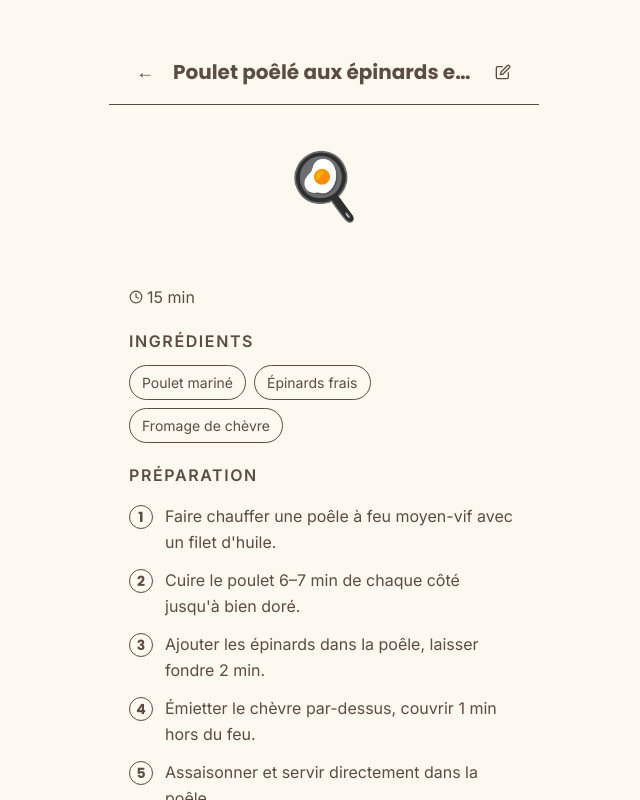
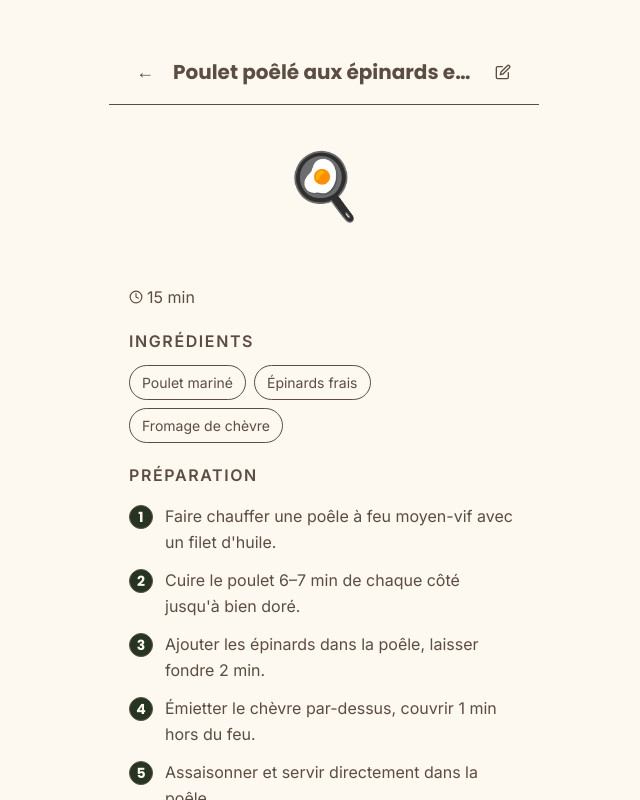
Before and after one commit to helico32/what-to-eat, a React (Vite) app: page /recettes/1 in a window 1280 px wide. Shown: the whole page, without its empty margins (316-956 px from the left). Built offline with nearby package versions, Linux system fonts and the light colour scheme.

Commit message:
btn de recette qui se barre en le cliquant desssus (même couleur que fermer)

```diff
--- a/src/components/RecipeCard.jsx
+++ b/src/components/RecipeCard.jsx
@@ -74,7 +74,7 @@ export default function RecipeCard({ recipes, products, onViewRecipe }) {
                 return (
                   <span
                     key={name}
-                    className={`inline-flex items-center px-2 py-1 rounded-pill font-body text-[14px] text-ink-secondary ${chipBg}`}
+                    className={`inline-flex items-center px-2 py-1 rounded-pill font-body text-[14px] text-ink-secondary whitespace-nowrap ${chipBg}`}
                   >
                     {name}
                   </span>
--- a/src/components/RecipeModal.jsx
+++ b/src/components/RecipeModal.jsx
@@ -133,6 +133,15 @@ export default function RecipeModal({ recipes, products, onEdit }) {
   const [editing, setEditing] = useState(false)
 
   const recipe = recipes.find(r => String(r.id) === id)
+  const [checkedSteps, setCheckedSteps] = useState(new Set())
+
+  const toggleStep = (i) => {
+    setCheckedSteps(prev => {
+      const next = new Set(prev)
+      next.has(i) ? next.delete(i) : next.add(i)
+      return next
+    })
+  }
 
   useEffect(() => {
     if (!recipe) navigate('/recettes', { replace: true })
@@ -205,10 +214,19 @@ export default function RecipeModal({ recipes, products, onEdit }) {
                   <div className="flex flex-col gap-3 mb-6">
                     {recipe.steps.map((step, i) => (
                       <div key={i} className="flex gap-3">
-                        <div className="w-6 h-6 rounded-full bg-canvas-surface border border-ink-primary font-display font-bold text-[14px] text-ink-secondary flex items-center justify-center flex-shrink-0 mt-0.5">
+                        <button
+                          onClick={() => toggleStep(i)}
+                          className={`w-6 h-6 rounded-full border border-ink-primary font-display font-bold text-[14px] flex items-center justify-center flex-shrink-0 mt-0.5 transition-colors ${
+                            checkedSteps.has(i)
+                              ? 'bg-canvas-surface text-ink-secondary'
+                              : 'bg-forest text-canvas'
+                          }`}
+                        >
                           {i + 1}
-                        </div>
-                        <p className="font-body text-[16px] text-ink-primary leading-relaxed">{step}</p>
+                        </button>
+                        <p className={`font-body text-[16px] leading-relaxed transition-colors ${
+                          checkedSteps.has(i) ? 'text-ink-secondary line-through' : 'text-ink-primary'
+                        }`}>{step}</p>
                       </div>
                     ))}
                   </div>
--- a/src/components/RecipesPage.jsx
+++ b/src/components/RecipesPage.jsx
@@ -111,7 +111,7 @@ function RecipeItem({ recipe, products, onDelete, onView, onToggleFavorite, canS
           </p>
           <div className="flex flex-wrap gap-1">
             {recipe.ingredients.slice(0, 3).map((ing, i) => (
-              <span key={i} className={`px-2 py-0.5 rounded-pill font-body text-[14px] text-ink-secondary ${getIngredientChipBg(getDays(ing))}`}>
+              <span key={i} className={`px-2 py-0.5 rounded-pill font-body text-[14px] text-ink-secondary whitespace-nowrap ${getIngredientChipBg(getDays(ing))}`}>
                 {ing}
               </span>
             ))}
```
Also changed, not shown: 5 other files (tests, documents, lock files or other folders).
